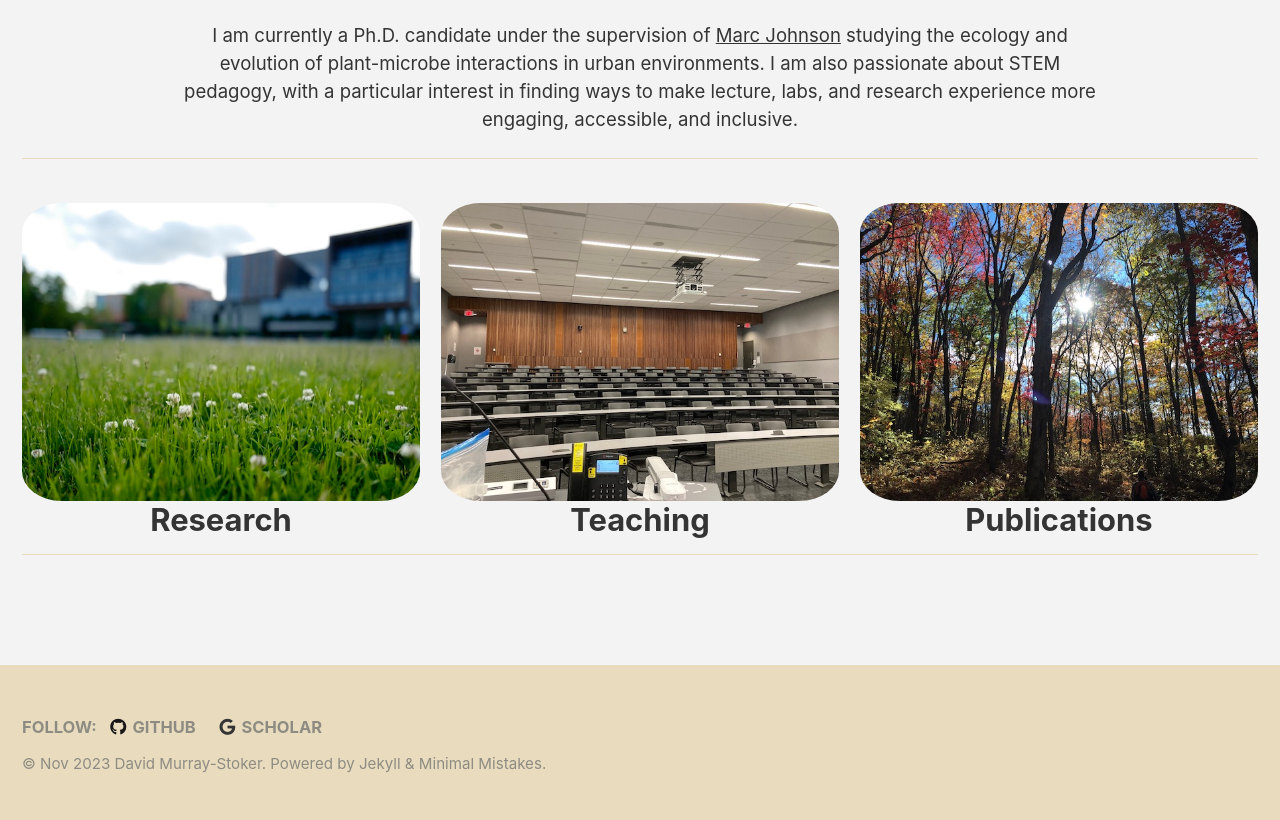
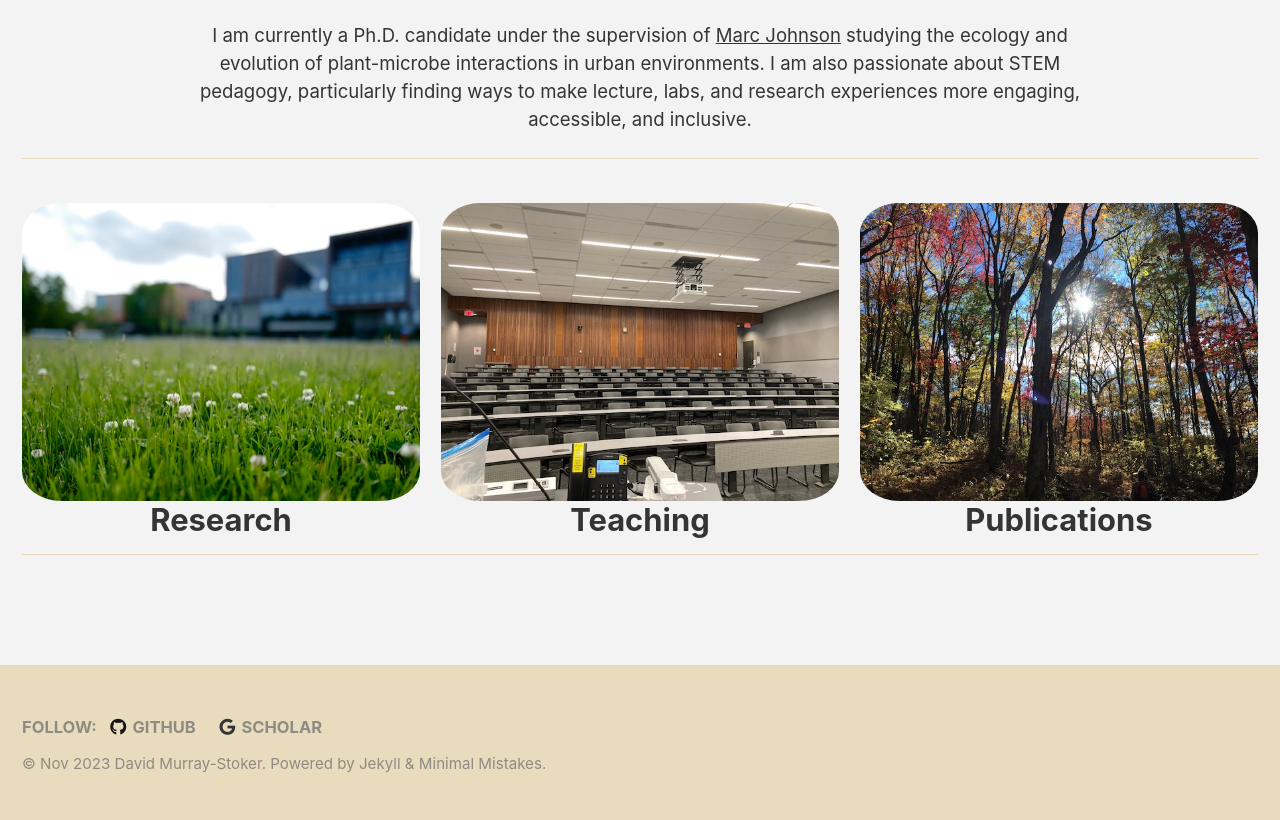
Before and after one commit to dmurraystoker/dmurraystoker.github.io, a Jekyll site: the page built from _pages/landing.md, in a window 1280 px wide. Shown: the part 376-1196 px from the top of the page. Built offline with Jekyll 4.4.1, drawn with Linux system fonts in a browser that asks for light colours; cached includes are drawn as plain includes; nearby versions of some CDN libraries.

Commit message:
Update landing.md

```diff
--- a/_pages/landing.md
+++ b/_pages/landing.md
@@ -10,7 +10,7 @@
 excerpt: Department of Ecology & Evolutionary Biology <br> University of Toronto
 
 intro:
-  - excerpt: 'I am currently a Ph.D. candidate under the supervision of [Marc Johnson](https://evoecolab.wordpress.com/) studying the ecology and evolution of plant-microbe interactions in urban environments. I am also passionate about STEM pedagogy, with a particular interest in finding ways to make lecture, labs, and research experience more engaging, accessible, and inclusive.'
+  - excerpt: 'I am currently a Ph.D. candidate under the supervision of [Marc Johnson](https://evoecolab.wordpress.com/) studying the ecology and evolution of plant-microbe interactions in urban environments. I am also passionate about STEM pedagogy, particularly finding ways to make lecture, labs, and research experiences more engaging, accessible, and inclusive.'
 
 feature_row:
   - image_path: /assets/images/clover_MN_building.jpg
```
